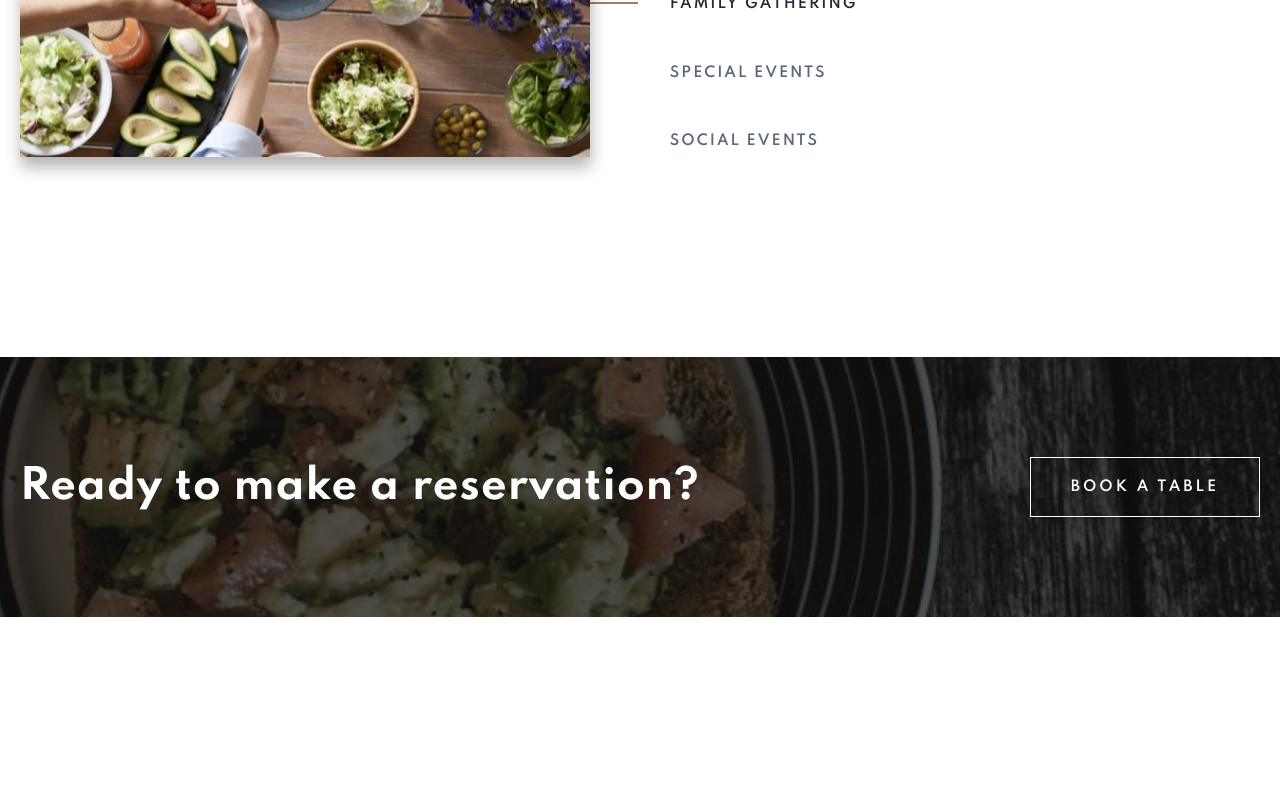
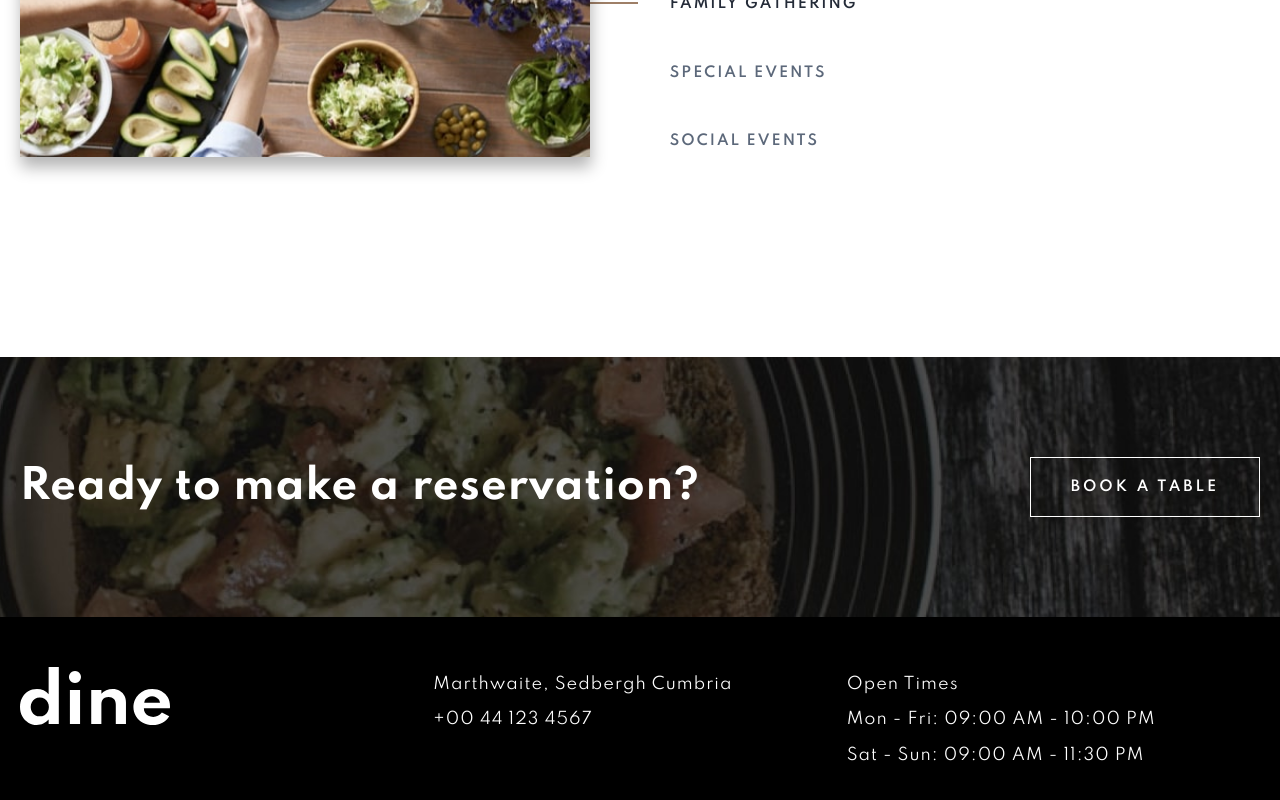
Before and after one commit to habibdev96/FEM-dine-restaurant-website, a React (Create React App) app: page / in a window 1280 px wide. Shown: the part 4095-4895 px from the top of the page. Before the commit the page ends 4712 px from the top, so only its background shows below. Built offline with nearby package versions, Linux system fonts and the light colour scheme.

Commit message:
created footer

```diff
--- a/src/App.js
+++ b/src/App.js
@@ -2,6 +2,7 @@ import Globals from "./abstracts/Globals";
 import { BrowserRouter as Router, Switch, Route } from "react-router-dom";
 import Home from "./pages/Home";
 import Booking from "./pages/Booking";
+import Footer from "./components/Shared/Footer";
 
 const App = () => {
   return (
@@ -13,6 +14,7 @@ const App = () => {
           <Route exact path="/Booking" component={Booking} />
         </Switch>
       </Router>
+      <Footer />
     </>
   );
 };
--- /dev/null
+++ b/src/components/Shared/Footer.js
@@ -0,0 +1,50 @@
+import styled from "styled-components";
+import logo from "../../assets/logo.svg";
+import Paragraph from "../styledElements/Paragraphs";
+import { maxWidthLg, sectionSpacingSm } from "../../abstracts/Mixins";
+
+const StyledFooter = styled.footer`
+  background-color: var(--black);
+`;
+
+const Container = styled.div`
+  ${sectionSpacingSm}
+  ${maxWidthLg}
+  display: grid;
+  grid-template-columns: repeat(3, 1fr);
+
+  .logo {
+    width: 15rem;
+  }
+`;
+
+const Footer = () => {
+  return (
+    <StyledFooter>
+      <Container>
+        <img src={logo} alt="dine logo" className="logo" />
+        <div>
+          <Paragraph light footer>
+            Marthwaite, Sedbergh Cumbria
+          </Paragraph>
+          <Paragraph light footer>
+            +00 44 123 4567
+          </Paragraph>
+        </div>
+        <div>
+          <Paragraph light footer>
+            Open Times
+          </Paragraph>
+          <Paragraph light footer>
+            Mon - Fri: 09:00 AM - 10:00 PM
+          </Paragraph>
+          <Paragraph light footer>
+            Sat - Sun: 09:00 AM - 11:30 PM
+          </Paragraph>
+        </div>
+      </Container>
+    </StyledFooter>
+  );
+};
+
+export default Footer;
--- a/src/components/styledElements/Paragraphs.js
+++ b/src/components/styledElements/Paragraphs.js
@@ -12,6 +12,13 @@ const Paragraph = styled.p`
     css`
       font-size: 1.5rem;
     `}
+
+  ${({ footer }) =>
+    footer &&
+    css`
+      font-size: 1.6rem;
+      padding: 0.5rem 0;
+    `}
 `;
 
 export default Paragraph;
```
